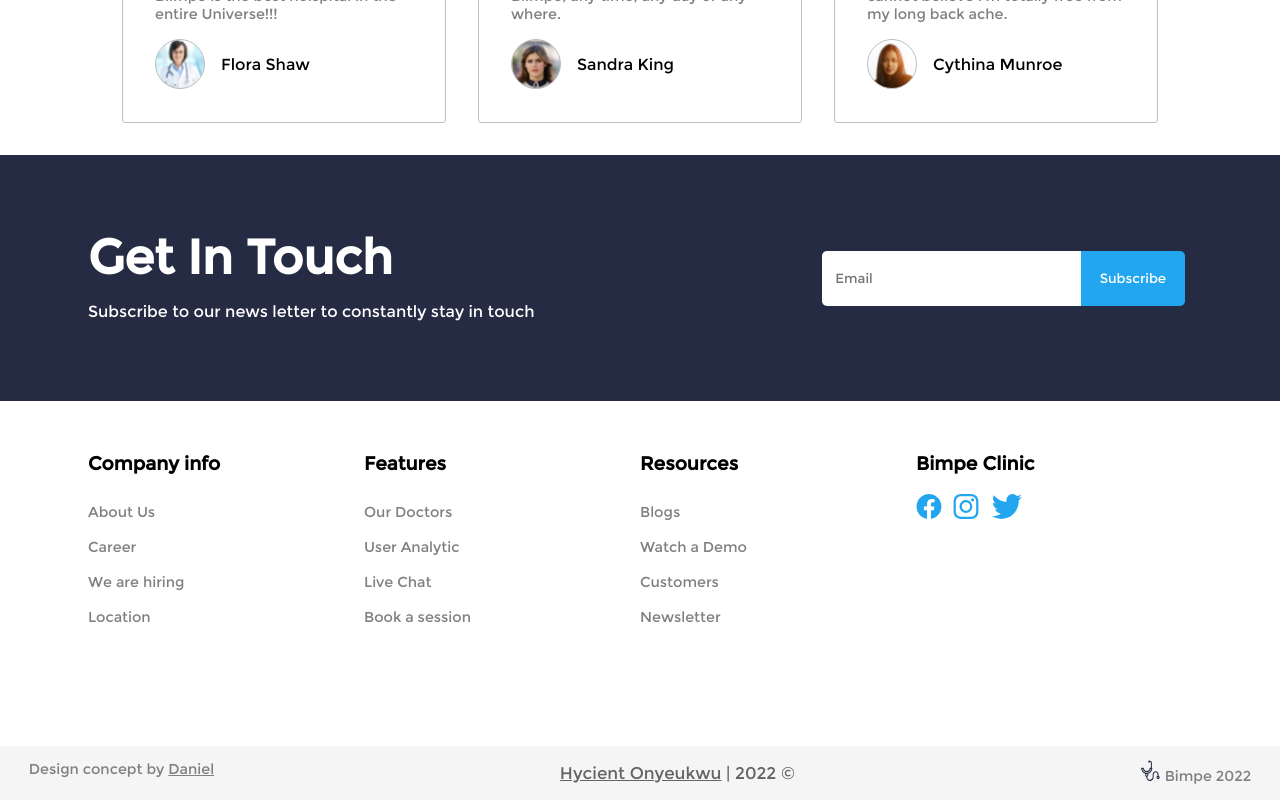
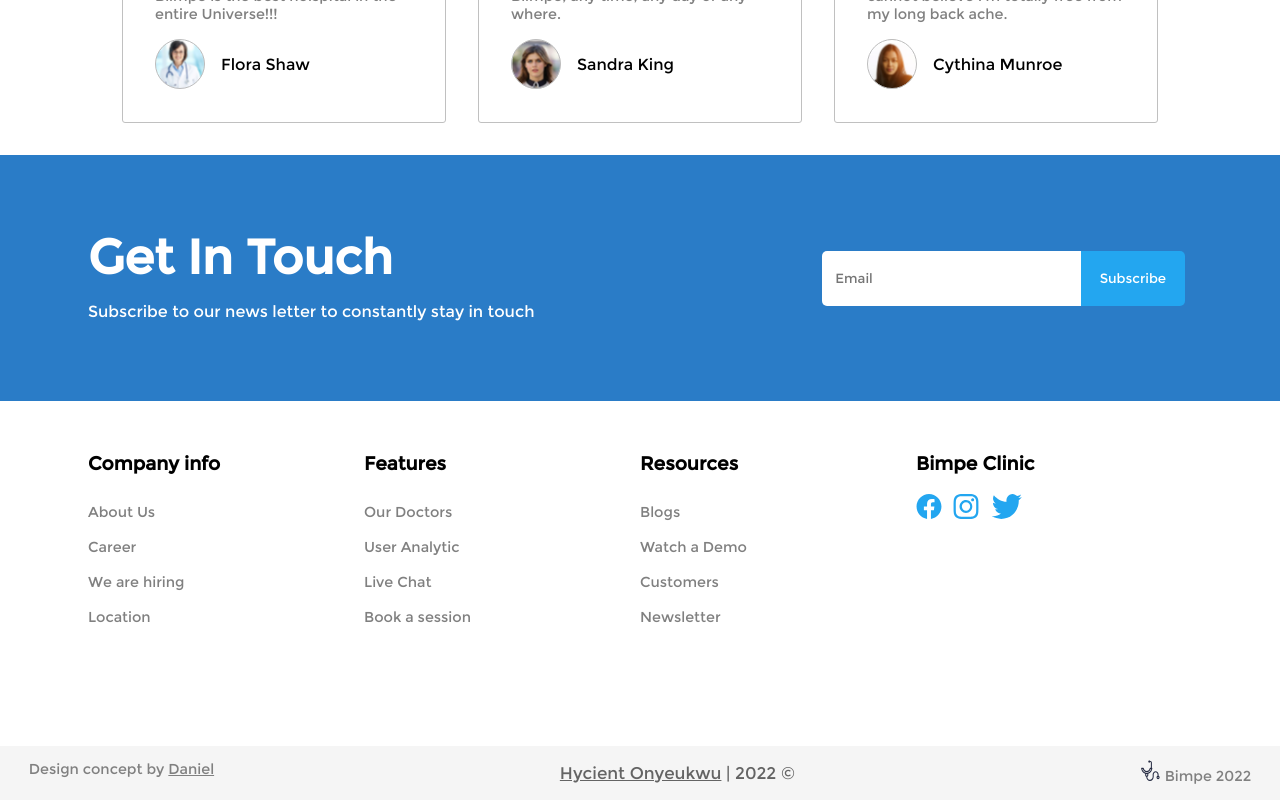
Before and after one commit to Hycient195/Bimpe-clinic, a React (Create React App) app: page / in a window 1280 px wide. Shown: the part 3867-4667 px from the top of the page. Built offline with nearby package versions, Linux system fonts and the light colour scheme.

Commit message:
Changed footer top background color

```diff
--- a/src/components/Footer/Footer.css
+++ b/src/components/Footer/Footer.css
@@ -8,7 +8,7 @@ footer.footer-container{
 /* Footer Top */
 /*============*/
 footer.footer-container > .footer-top-container{
-  background-color: #252B42;
+  background-color: #2A7CC7;
 }
 
 footer.footer-container > .footer-top-container > .footer-top{
```
